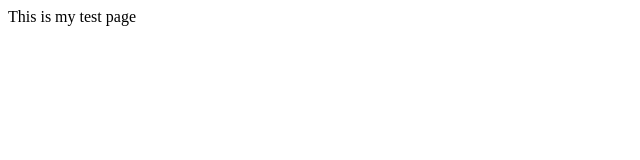
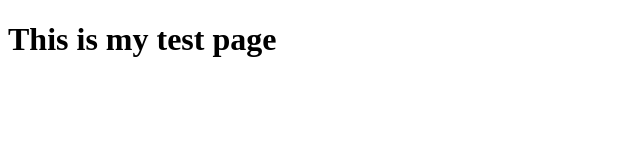
Before and after one commit to mjc5776/mjc5776.github.io, a plain HTML site: page index.html in a window 1280 px wide. Shown: the whole page, without its empty margins (0-640 px from the left). Drawn offline with Linux system fonts and the light colour scheme.

Commit message:
Test File 2

```diff
--- a/index.html
+++ b/index.html
@@ -12,7 +12,7 @@
         <link rel="stylesheet" href="">
     </head>
     <body>
-        This is my test page
+        <h1>This is my test page</h1>
 
         <script src="" async defer></script>
     </body>
```
